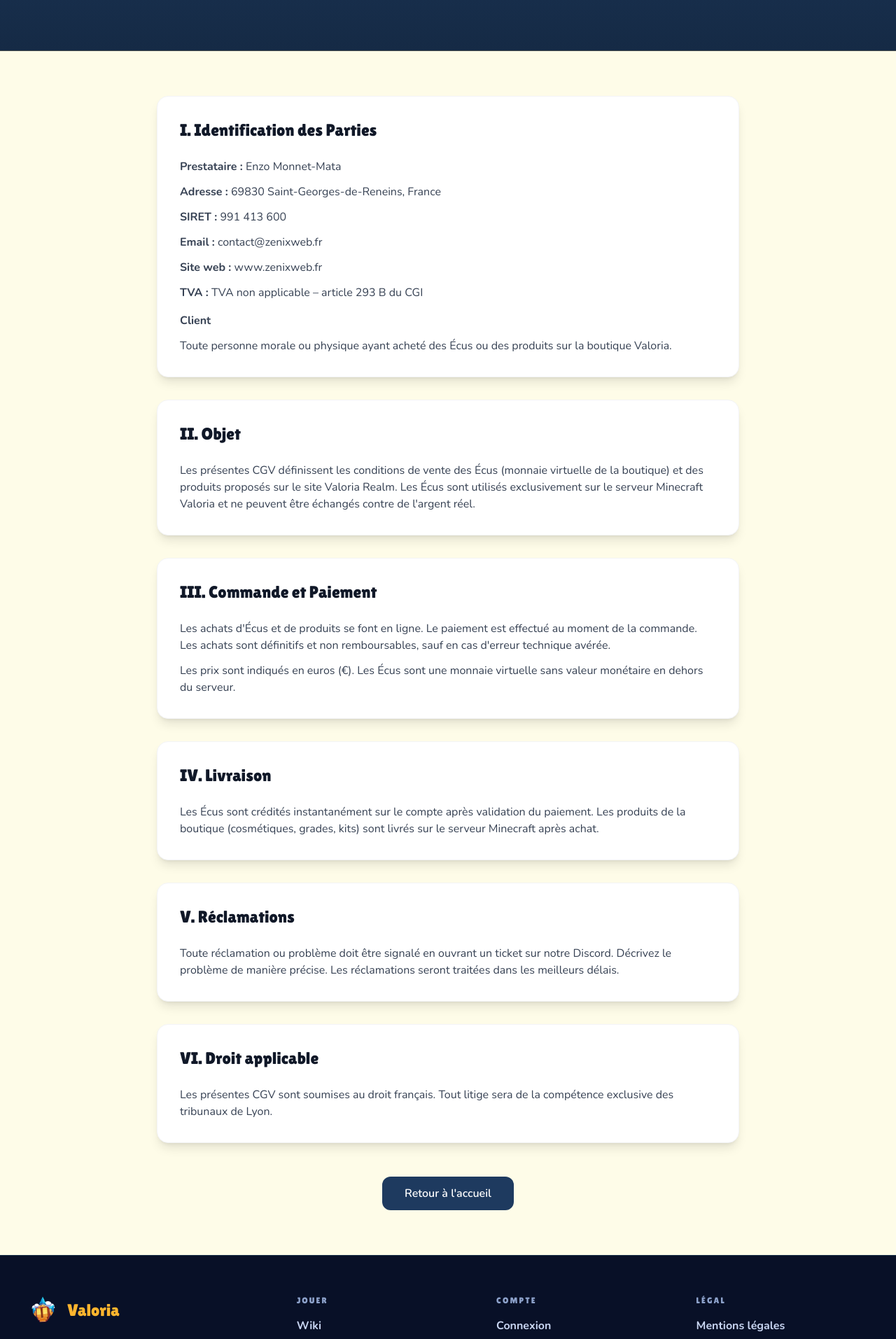
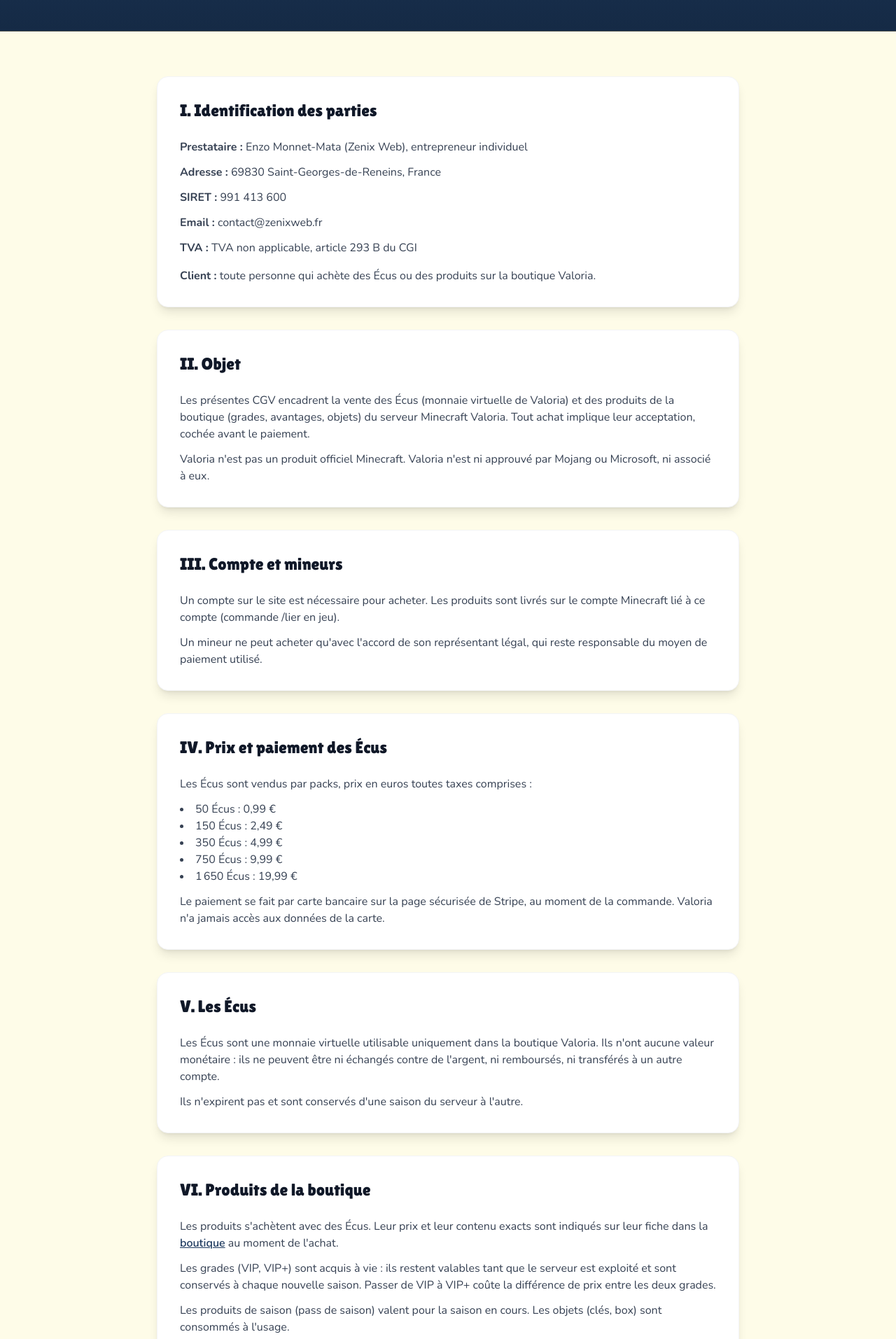
Before and after one commit to emmguardia/Valoria-Argo-Repo, a React (Vite) app in the folder Frontend/: page /cgv in a window 1280 px wide. Shown: the part 340-2253 px from the top of the page at 70% size. Built offline with nearby package versions, Linux system fonts and the light colour scheme.

Commit message:
CGV complètes et case obligatoire avant paiement (CGV et renonciation à la rétractation)

```diff
--- a/Frontend/src/context/UserContext.tsx
+++ b/Frontend/src/context/UserContext.tsx
@@ -27,7 +27,8 @@ interface UserContextType {
   addPurchase: (record: PurchaseRecord) => void;
   updateProfile: (data: Partial<UserProfile>) => void;
   deleteAccount: () => void;
-  createEcusCheckout: (ecus: number) => Promise<string>;
+  /** renonceRetractation : case des CGV cochée (livraison immédiate, plus de droit de rétractation) */
+  createEcusCheckout: (ecus: number, renonceRetractation: boolean) => Promise<string>;
   confirmEcusCheckout: (sessionId: string) => Promise<{ credited: number; ecus: number; duplicated?: boolean }>;
   refreshUserData: () => Promise<void>;
 }
@@ -283,7 +284,7 @@ export function UserProvider({ children }: { children: React.ReactNode }) {
   }, [logout, token]);
 
   const createEcusCheckout = useCallback(
-    async (ecusAmount: number) => {
+    async (ecusAmount: number, renonceRetractation: boolean) => {
       if (!token) throw new Error('Connecte-toi pour acheter des Écus');
 
       const response = await fetch('/api/payments/create-checkout-session', {
@@ -292,7 +293,7 @@ export function UserProvider({ children }: { children: React.ReactNode }) {
           Authorization: `Bearer ${token}`,
           'Content-Type': 'application/json',
         },
-        body: JSON.stringify({ ecus: ecusAmount }),
+        body: JSON.stringify({ ecus: ecusAmount, renonceRetractation }),
       });
 
       const payload = await response.json().catch(() => ({}));
--- a/Frontend/src/pages/CGVPage.tsx
+++ b/Frontend/src/pages/CGVPage.tsx
@@ -1,70 +1,177 @@
+import type { ReactNode } from 'react';
 import { Link } from 'react-router-dom';
 import SEO from '../components/SEO';
+import { ECUS_PACKS } from '../data/ecusPacks';
+
+// CGV de la boutique : Écus achetés en euros (Stripe), produits achetés en Écus (livrés en jeu par la file du serveur).
+// La renonciation au droit de rétractation est recueillie par la case à cocher des pages /ecus et /boutique.
+const SECTIONS: { title: string; body: ReactNode }[] = [
+  {
+    title: 'I. Identification des parties',
+    body: (
+      <>
+        <p><strong>Prestataire :</strong> Enzo Monnet-Mata (Zenix Web), entrepreneur individuel</p>
+        <p><strong>Adresse :</strong> 69830 Saint-Georges-de-Reneins, France</p>
+        <p><strong>SIRET :</strong> 991 413 600</p>
+        <p><strong>Email :</strong> contact@zenixweb.fr</p>
+        <p><strong>TVA :</strong> TVA non applicable, article 293 B du CGI</p>
+        <p className="mt-4"><strong>Client :</strong> toute personne qui achète des Écus ou des produits sur la boutique Valoria.</p>
+      </>
+    ),
+  },
+  {
+    title: 'II. Objet',
+    body: (
+      <>
+        <p>
+          Les présentes CGV encadrent la vente des Écus (monnaie virtuelle de Valoria) et des produits de la boutique
+          (grades, avantages, objets) du serveur Minecraft Valoria. Tout achat implique leur acceptation, cochée avant le paiement.
+        </p>
+        <p>Valoria n'est pas un produit officiel Minecraft. Valoria n'est ni approuvé par Mojang ou Microsoft, ni associé à eux.</p>
+      </>
+    ),
+  },
+  {
+    title: 'III. Compte et mineurs',
+    body: (
+      <>
+        <p>Un compte sur le site est nécessaire pour acheter. Les produits sont livrés sur le compte Minecraft lié à ce compte (commande /lier en jeu).</p>
+        <p>Un mineur ne peut acheter qu'avec l'accord de son représentant légal, qui reste responsable du moyen de paiement utilisé.</p>
+      </>
+    ),
+  },
+  {
+    title: 'IV. Prix et paiement des Écus',
+    body: (
+      <>
+        <p>Les Écus sont vendus par packs, prix en euros toutes taxes comprises :</p>
+        <ul className="list-disc list-inside">
+          {ECUS_PACKS.map((p) => (
+            <li key={p.ecus}>{p.ecus.toLocaleString('fr-FR')} Écus : {p.price}</li>
+          ))}
+        </ul>
+        <p>
+          Le paiement se fait par carte bancaire sur la page sécurisée de Stripe, au moment de la commande. Valoria n'a jamais
+          accès aux données de la carte.
+        </p>
+      </>
+    ),
+  },
+  {
+    title: 'V. Les Écus',
+    body: (
+      <>
+        <p>
+          Les Écus sont une monnaie virtuelle utilisable uniquement dans la boutique Valoria. Ils n'ont aucune valeur monétaire :
+          ils ne peuvent être ni échangés contre de l'argent, ni remboursés, ni transférés à un autre compte.
+        </p>
+        <p>Ils n'expirent pas et sont conservés d'une saison du serveur à l'autre.</p>
+      </>
+    ),
+  },
+  {
+    title: 'VI. Produits de la boutique',
+    body: (
+      <>
+        <p>
+          Les produits s'achètent avec des Écus. Leur prix et leur contenu exacts sont indiqués sur leur fiche dans
+          la <Link to="/boutique" className="font-semibold text-[#1e3a5f] underline">boutique</Link> au moment de l'achat.
+        </p>
+        <p>
+          Les grades (VIP, VIP+) sont acquis à vie : ils restent valables tant que le serveur est exploité et sont conservés à chaque
+          nouvelle saison. Passer de VIP à VIP+ coûte la différence de prix entre les deux grades.
+        </p>
+        <p>Les produits de saison (pass de saison) valent pour la saison en cours. Les objets (clés, box) sont consommés à l'usage.</p>
+      </>
+    ),
+  },
+  {
+    title: 'VII. Livraison',
+    body: (
+      <>
+        <p>Les Écus sont crédités sur le compte dès que Stripe confirme le paiement, en général en quelques secondes.</p>
+        <p>
+          Les produits sont livrés sur le serveur au personnage lié au compte. Un joueur hors ligne les reçoit à sa prochaine
+          connexion. L'état de chaque livraison est visible sur le profil du site.
+        </p>
+      </>
+    ),
+  },
+  {
+    title: 'VIII. Droit de rétractation',
+    body: (
+      <>
+        <p>
+          Les Écus et les produits sont des contenus numériques fournis immédiatement après l'achat. Avant de payer, le client
+          demande expressément cette fourniture immédiate et reconnaît perdre son droit de rétractation de 14 jours
+          (article L221-28 13° du Code de la consommation), en cochant la case prévue.
+        </p>
+        <p>En cas d'erreur technique avérée (Écus non crédités, produit non livré), Valoria recrédite ou rembourse le client.</p>
+      </>
+    ),
+  },
+  {
+    title: 'IX. Règlement du serveur',
+    body: (
+      <p>
+        Les achats ne dispensent pas de respecter les <Link to="/regles" className="font-semibold text-[#1e3a5f] underline">règles du serveur</Link>.
+        Un joueur sanctionné ou banni pour une infraction aux règles ne peut pas obtenir le remboursement de ses Écus ou de ses produits.
+      </p>
+    ),
+  },
+  {
+    title: 'X. Disponibilité du service',
+    body: (
+      <p>
+        Le serveur peut être interrompu pour maintenance ou en cas de panne. Un arrêt définitif du serveur serait annoncé au
+        moins 30 jours à l'avance sur le site et sur le Discord.
+      </p>
+    ),
+  },
+  {
+    title: 'XI. Réclamations',
+    body: (
+      <p>
+        Toute réclamation peut être faite en ouvrant un ticket sur le Discord de Valoria ou par email à contact@zenixweb.fr, en
+        décrivant le problème (pseudo, date, achat concerné). Elle est traitée dans les meilleurs délais.
+      </p>
+    ),
+  },
+  {
+    title: 'XII. Droit applicable',
+    body: (
+      <p>
+        Les présentes CGV sont soumises au droit français. À défaut de solution amiable, le litige est porté devant le tribunal
+        compétent selon les règles du droit commun.
+      </p>
+    ),
+  },
+];
 
 export default function CGVPage() {
   return (
     <div className="min-h-screen bg-[#fefce8]">
       <SEO
         title="Conditions Générales de Vente"
-        description="CGV Valoria Realm. Conditions de vente des Écus et produits de la boutique."
+        description="CGV Valoria Realm : vente des Écus et des produits de la boutique, livraison, droit de rétractation."
         url="/cgv"
       />
       <section className="relative py-20 bg-gradient-to-b from-[#1e3a5f] to-[#152a45] border-b border-[#f59e0b]/20">
         <div className="relative max-w-7xl mx-auto px-4 sm:px-6 lg:px-8">
           <p className="uppercase tracking-[0.35em] text-xs text-[#fbbf24]/90 font-medium">Légal</p>
           <h1 className="font-display text-4xl sm:text-5xl md:text-6xl text-white mt-2">Conditions Générales de Vente</h1>
-          <p className="text-white/85 max-w-2xl mt-4 text-lg">
-            Conditions de vente et d'utilisation des services Valoria. Même prestataire que Zenix Web.
-          </p>
+          <p className="text-white/85 max-w-2xl mt-4 text-lg">Vente des Écus et des produits de la boutique Valoria.</p>
         </div>
       </section>
       <section className="py-16">
         <div className="max-w-4xl mx-auto px-4 sm:px-6 lg:px-8">
           <div className="space-y-8">
-            <div className="bg-white rounded-2xl shadow-lg border border-gray-100 p-8">
-              <h2 className="text-2xl font-bold text-gray-900 mb-6">I. Identification des Parties</h2>
-              <div className="space-y-3 text-gray-700">
-                <p><strong>Prestataire :</strong> Enzo Monnet-Mata</p>
-                <p><strong>Adresse :</strong> 69830 Saint-Georges-de-Reneins, France</p>
-                <p><strong>SIRET :</strong> 991 413 600</p>
-                <p><strong>Email :</strong> contact@zenixweb.fr</p>
-                <p><strong>Site web :</strong> www.zenixweb.fr</p>
-                <p><strong>TVA :</strong> TVA non applicable – article 293 B du CGI</p>
-                <p className="mt-4"><strong>Client</strong></p>
-                <p>Toute personne morale ou physique ayant acheté des Écus ou des produits sur la boutique Valoria.</p>
+            {SECTIONS.map((s) => (
+              <div key={s.title} className="bg-white rounded-2xl shadow-lg border border-gray-100 p-8">
+                <h2 className="text-2xl font-bold text-gray-900 mb-6">{s.title}</h2>
+                <div className="space-y-3 text-gray-700">{s.body}</div>
               </div>
-            </div>
-            <div className="bg-white rounded-2xl shadow-lg border border-gray-100 p-8">
-              <h2 className="text-2xl font-bold text-gray-900 mb-6">II. Objet</h2>
-              <p className="text-gray-700">
-                Les présentes CGV définissent les conditions de vente des Écus (monnaie virtuelle de la boutique) et des produits proposés sur le site Valoria Realm. Les Écus sont utilisés exclusivement sur le serveur Minecraft Valoria et ne peuvent être échangés contre de l'argent réel.
-              </p>
-            </div>
-            <div className="bg-white rounded-2xl shadow-lg border border-gray-100 p-8">
-              <h2 className="text-2xl font-bold text-gray-900 mb-6">III. Commande et Paiement</h2>
-              <div className="space-y-3 text-gray-700">
-                <p>Les achats d'Écus et de produits se font en ligne. Le paiement est effectué au moment de la commande. Les achats sont définitifs et non remboursables, sauf en cas d'erreur technique avérée.</p>
-                <p>Les prix sont indiqués en euros (€). Les Écus sont une monnaie virtuelle sans valeur monétaire en dehors du serveur.</p>
-              </div>
-            </div>
-            <div className="bg-white rounded-2xl shadow-lg border border-gray-100 p-8">
-              <h2 className="text-2xl font-bold text-gray-900 mb-6">IV. Livraison</h2>
-              <p className="text-gray-700">
-                Les Écus sont crédités instantanément sur le compte après validation du paiement. Les produits de la boutique (cosmétiques, grades, kits) sont livrés sur le serveur Minecraft après achat.
-              </p>
-            </div>
-            <div className="bg-white rounded-2xl shadow-lg border border-gray-100 p-8">
-              <h2 className="text-2xl font-bold text-gray-900 mb-6">V. Réclamations</h2>
-              <p className="text-gray-700">
-                Toute réclamation ou problème doit être signalé en ouvrant un ticket sur notre Discord. Décrivez le problème de manière précise. Les réclamations seront traitées dans les meilleurs délais.
-              </p>
-            </div>
-            <div className="bg-white rounded-2xl shadow-lg border border-gray-100 p-8">
-              <h2 className="text-2xl font-bold text-gray-900 mb-6">VI. Droit applicable</h2>
-              <p className="text-gray-700">
-                Les présentes CGV sont soumises au droit français. Tout litige sera de la compétence exclusive des tribunaux de Lyon.
-              </p>
-            </div>
+            ))}
           </div>
           <div className="mt-12 text-center">
             <Link
```
Also changed, not shown: Frontend/src/pages/BoutiquePage.tsx (+13 -3 lines), Frontend/src/pages/EcusPage.tsx (+18 -3 lines), 1 other file (tests, documents, lock files or other folders).
